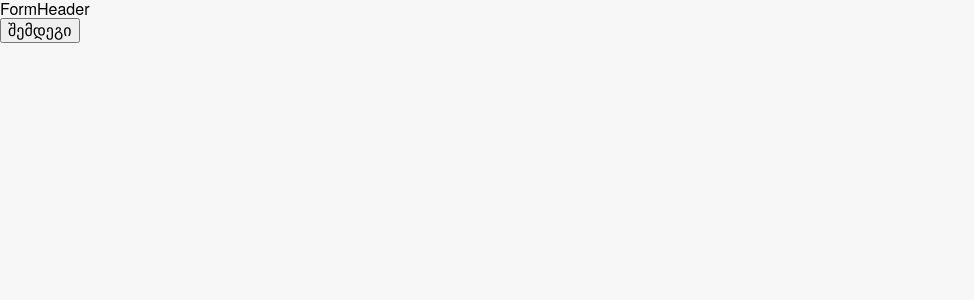
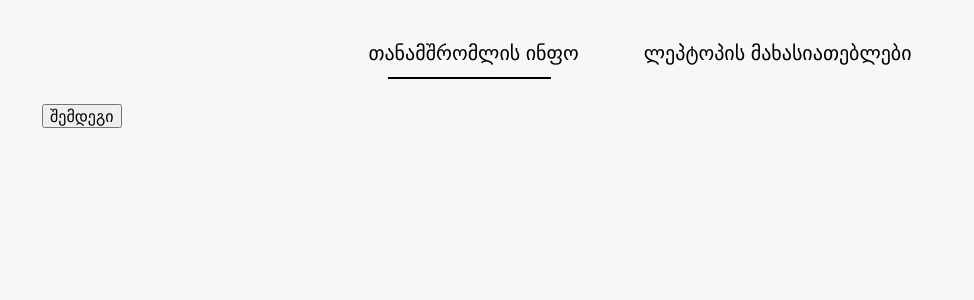
Before and after one commit to avetisovi/redberry-bootcamp-assignment, a React (Create React App) app: page /#/form in a window 1280 px wide. Shown: the top 300 px of the page, without its empty margins (0-974 px from the left). Built offline with nearby package versions, Linux system fonts and the light colour scheme; a web font is replaced by a local one.

Commit message:
added form header styling

```diff
--- a/src/components/FormHeader.jsx
+++ b/src/components/FormHeader.jsx
@@ -1,7 +1,18 @@
 import React from 'react';
 
-const FormHeader = () => {
-  return <div>FormHeader</div>;
+const FormHeader = ({ step }) => {
+  return (
+    <div className="form__header">
+      <div
+        className={
+          step === 1 ? 'form__header-steps one' : 'form__header-steps two'
+        }
+      >
+        <p className="form__step">თანამშრომლის ინფო</p>
+        <p className="form__step">ლეპტოპის მახასიათებლები</p>
+      </div>
+    </div>
+  );
 };
 
 export default FormHeader;
--- a/src/pages/Form.jsx
+++ b/src/pages/Form.jsx
@@ -82,11 +82,15 @@ const Form = () => {
   return (
     <div>
       <FormHeader step={step} />
-      {step === 1 ? (
-        <CoworkerInfo {...{ values, setValues, nextStep }} />
-      ) : (
-        <LaptopInfo {...{ values, setValues, prevStep, handleConfirmation }} />
-      )}
+      <div className="container">
+        {step === 1 ? (
+          <CoworkerInfo {...{ values, setValues, nextStep }} />
+        ) : (
+          <LaptopInfo
+            {...{ values, setValues, prevStep, handleConfirmation }}
+          />
+        )}
+      </div>
     </div>
   );
 };
--- a/src/styles/index.scss
+++ b/src/styles/index.scss
@@ -1,6 +1,7 @@
 @import 'normalize.css';
 @import 'variables.scss';
 @import 'pages/landing.scss';
+@import 'pages/form.scss';
 
 @font-face {
   font-family: 'HelveticaNeue';
--- /dev/null
+++ b/src/styles/pages/form.scss
@@ -0,0 +1,33 @@
+.form {
+  &__header {
+    display: flex;
+    justify-content: center;
+    padding: 40px 15px;
+  }
+  &__header-steps {
+    position: relative;
+    display: flex;
+    gap: 65px;
+    &::after {
+      content: '';
+      position: absolute;
+      bottom: -15px;
+      width: 40%;
+      height: 2px;
+      background-color: #000;
+      transition: all 0.5s ease-in-out;
+    }
+    &.one::after {
+      width: 30%;
+      left: 20px;
+    }
+    &.two::after {
+      left: calc(50% + 30px);
+    }
+  }
+  &__step {
+    font-size: 20px;
+    line-height: 24px;
+    margin: 0;
+  }
+}
```
Also changed, not shown: public/index.html (+0 -19 lines), public/manifest.json.
